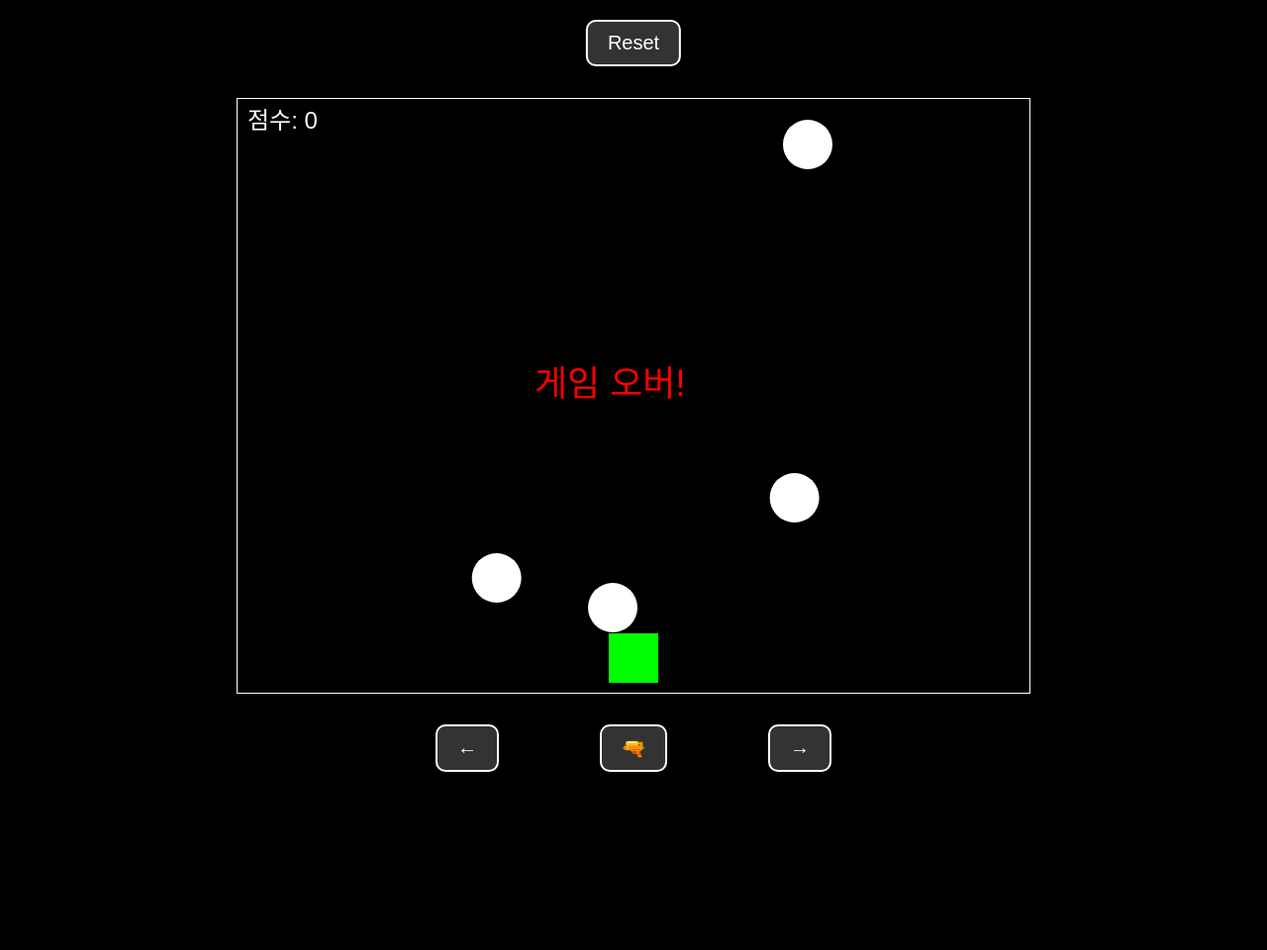
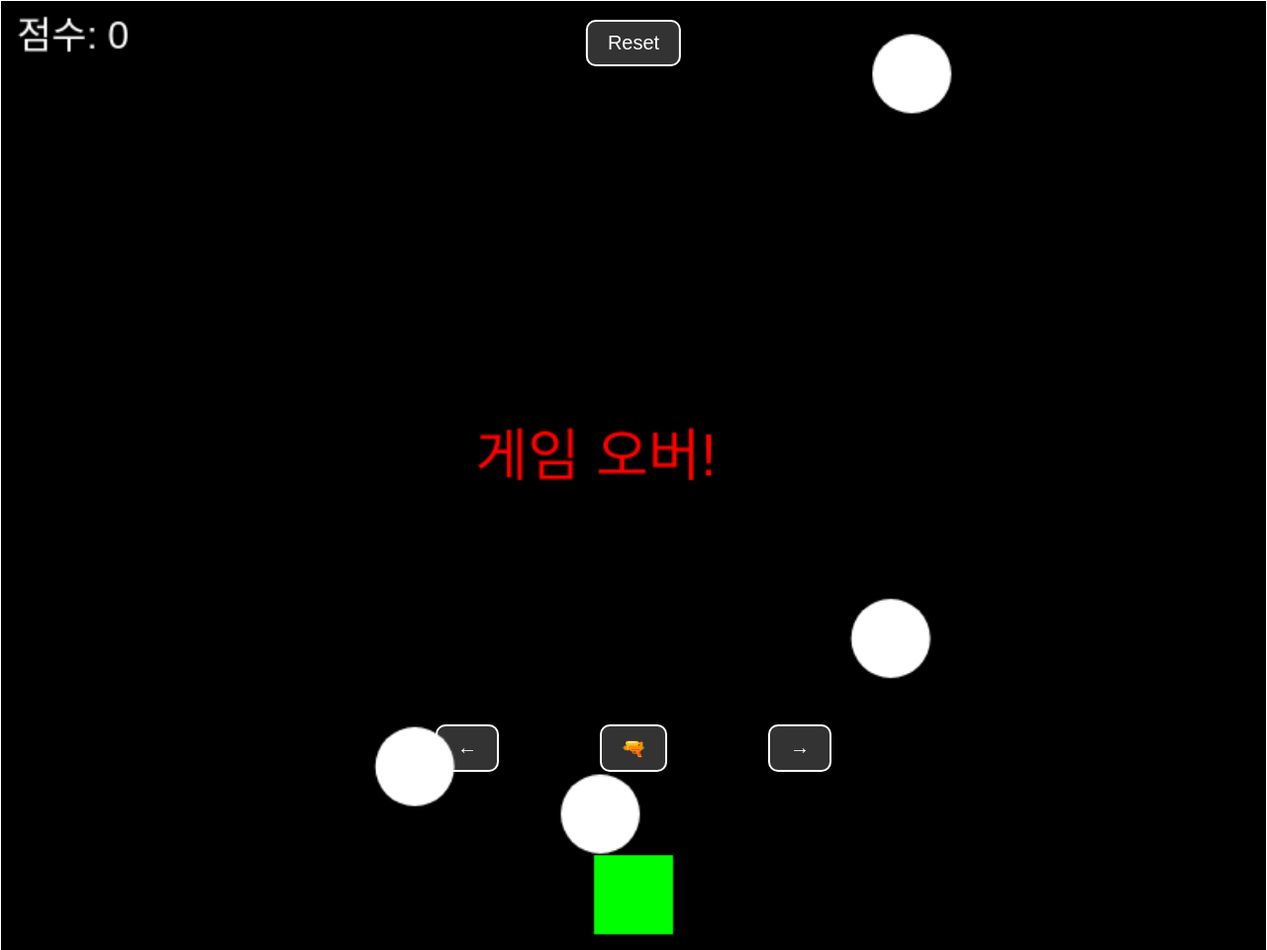
Before and after one commit to GOPlace777/space-arcade-game, a plain HTML site: page index.html in a window 1280 px wide. Shown: the whole page at 99% size. Before the commit the page ends 800 px from the top, so only its background shows below. Drawn offline with Linux system fonts and the light colour scheme.

Commit message:
Update index.html

```diff
--- a/index.html
+++ b/index.html
@@ -2,7 +2,7 @@
 <html lang="en">
 <head>
   <meta charset="UTF-8">
-  <meta name="viewport" content="width=device-width, initial-scale=1.0">
+  <meta name="viewport" content="width=device-width, initial-scale=1.0, user-scalable=no">
   <title>Space Arcade Game</title>
   <link rel="manifest" href="manifest.json">
   <style>
@@ -12,6 +12,10 @@
       align-items: center;
       height: 100vh;
       margin: 0;
+      padding: 0;
+      touch-action: none;
+      widtj: 100%;
+      height: 100%;
       background-color: #000;
       color: #fff;
       font-family: Arial, sans-serif;
@@ -19,6 +23,8 @@
     }
     canvas {
       border: 1px solid #fff;
+      width: 100%;
+      height: 100%;
     }
     #controls {
       position: absolute;
```
